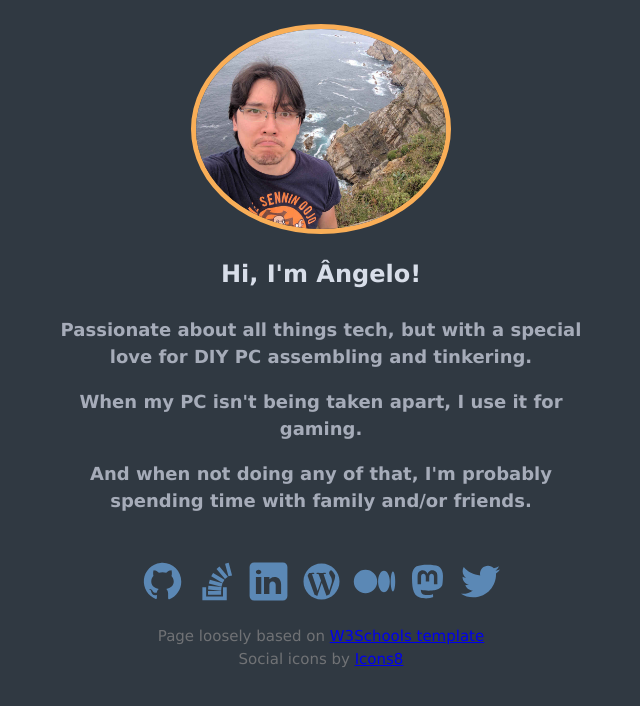
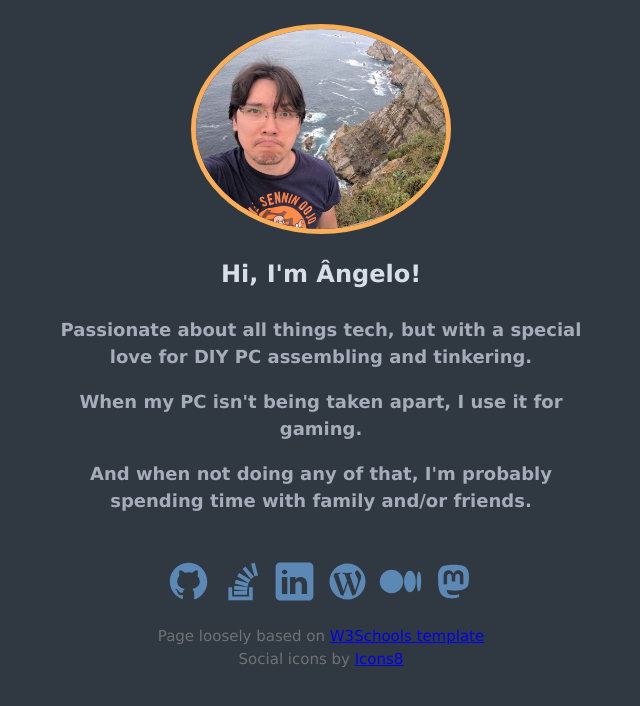
Before and after one commit to tinsukE/tinsuke.github.io, a plain HTML site: page index.html in a window 1280 px wide. Shown: the whole page, without its empty margins (319-959 px from the left). Drawn offline with Linux system fonts and the light colour scheme.

Commit message:
Remove Twitter

```diff
--- a/index.html
+++ b/index.html
@@ -39,9 +39,6 @@
 					<a href="https://mas.to/@tinsuke" rel="me" target="_blank">
 						<img class="icon" src="icons/ic_mastodon.svg" alt="Mastodon">
 					</a>
-					<a href="https://twitter.com/tinsukesuzuki" target="_blank">
-						<img class="icon" src="icons/ic_twitter.svg" alt="Twitter">
-					</a>
 				</div>
 			</div>
 
```
